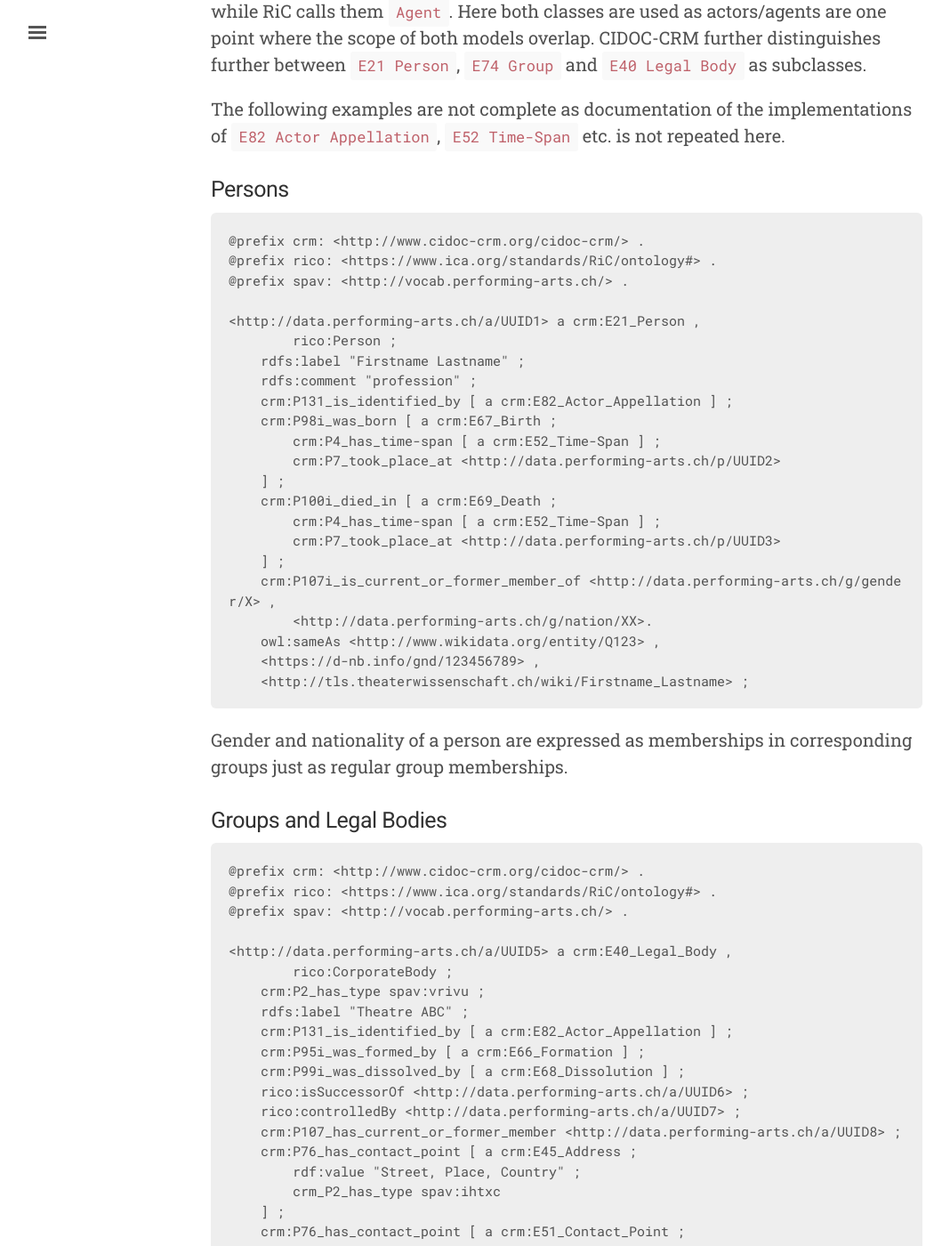
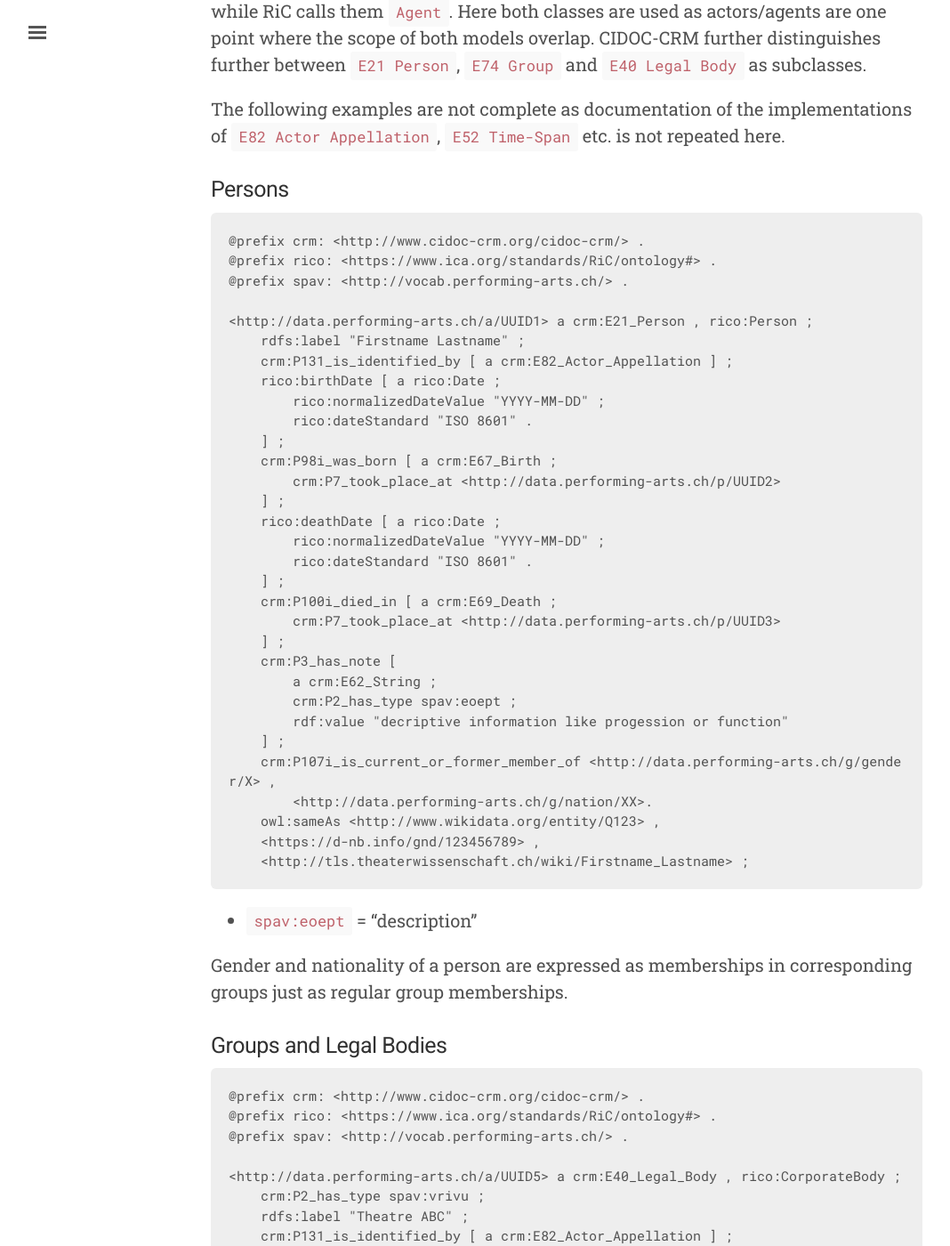
Before and after one commit to sapa/spa-specifications, a Jekyll site: the page built from actors.md, in a window 1280 px wide and 1400 px high, scrolled down 255 px. Shown: the whole window at 89% size, without its empty margins (3-1071 px from the left). Built offline with Jekyll 4.4.1, drawn with Linux system fonts in a browser that asks for light colours; some of the changed text lies outside the part shown.

Commit message:
dates of persons, groups and venues changed to RiC

````diff
--- a/actors.md
+++ b/actors.md
@@ -14,25 +14,36 @@ The following examples are not complete as documentation of the implementations
 @prefix rico: <https://www.ica.org/standards/RiC/ontology#> .
 @prefix spav: <http://vocab.performing-arts.ch/> .
 
-<http://data.performing-arts.ch/a/UUID1> a crm:E21_Person ,
-	rico:Person ;
+<http://data.performing-arts.ch/a/UUID1> a crm:E21_Person , rico:Person ;
     rdfs:label "Firstname Lastname" ;
-    rdfs:comment "profession" ;
     crm:P131_is_identified_by [ a crm:E82_Actor_Appellation ] ;
+    rico:birthDate [ a rico:Date ;
+        rico:normalizedDateValue "YYYY-MM-DD" ;
+        rico:dateStandard "ISO 8601" .
+    ] ;
     crm:P98i_was_born [ a crm:E67_Birth ;
-        crm:P4_has_time-span [ a crm:E52_Time-Span ] ;
         crm:P7_took_place_at <http://data.performing-arts.ch/p/UUID2>
     ] ;
+    rico:deathDate [ a rico:Date ;
+        rico:normalizedDateValue "YYYY-MM-DD" ;
+        rico:dateStandard "ISO 8601" .
+    ] ;
     crm:P100i_died_in [ a crm:E69_Death ;
-        crm:P4_has_time-span [ a crm:E52_Time-Span ] ;
         crm:P7_took_place_at <http://data.performing-arts.ch/p/UUID3>
     ] ;
+    crm:P3_has_note [
+        a crm:E62_String ;
+        crm:P2_has_type spav:eoept ;
+        rdf:value "decriptive information like progession or function"
+    ] ;
     crm:P107i_is_current_or_former_member_of <http://data.performing-arts.ch/g/gender/X> ,
-    	<http://data.performing-arts.ch/g/nation/XX>.
+        <http://data.performing-arts.ch/g/nation/XX>.
     owl:sameAs <http://www.wikidata.org/entity/Q123> ,
     <https://d-nb.info/gnd/123456789> ,
     <http://tls.theaterwissenschaft.ch/wiki/Firstname_Lastname> ;
 ```
+
+* `spav:eoept` = "description"
 
 Gender and nationality of a person are expressed as memberships in corresponding groups just as regular group memberships.
 
@@ -43,13 +54,19 @@ Gender and nationality of a person are expressed as memberships in corresponding
 @prefix rico: <https://www.ica.org/standards/RiC/ontology#> .
 @prefix spav: <http://vocab.performing-arts.ch/> .
 
-<http://data.performing-arts.ch/a/UUID5> a crm:E40_Legal_Body ,
-	rico:CorporateBody ;
+<http://data.performing-arts.ch/a/UUID5> a crm:E40_Legal_Body , rico:CorporateBody ;
     crm:P2_has_type spav:vrivu ;
     rdfs:label "Theatre ABC" ;
     crm:P131_is_identified_by [ a crm:E82_Actor_Appellation ] ;
-    crm:P95i_was_formed_by [ a crm:E66_Formation ] ;
-    crm:P99i_was_dissolved_by [ a crm:E68_Dissolution ] ;
+    crm:P131_is_identified_by [ a crm:E41_Appellation ] ;
+    rico:hasBeginningDate [ a rico:Date ;
+        rico:normalizedDateValue "1980" ;
+        rico:dateStandard "ISO 8601" .
+    ] ;
+    rico:hasEndDate [ a rico:Date ;
+        rico:normalizedDateValue "1999" ;
+        rico:dateStandard "ISO 8601" .
+    ] ;
     rico:isSuccessorOf <http://data.performing-arts.ch/a/UUID6> ;
     rico:controlledBy <http://data.performing-arts.ch/a/UUID7> ;
     crm:P107_has_current_or_former_member <http://data.performing-arts.ch/a/UUID8> ;
@@ -75,18 +92,17 @@ Gender and nationality of a person are expressed as memberships in corresponding
     ].
 
 [
-	a frbroo:F51_Pursuit ;
-	crm:P14_carried_out_by <http://data.performing-arts.ch/a/UUID5> ;
-	frbroo:R59_had_typical_subject spav:mneyg.
+    a frbroo:F51_Pursuit ;
+    crm:P14_carried_out_by <http://data.performing-arts.ch/a/UUID5> ;
+    frbroo:R59_had_typical_subject spav:mneyg.
 ]
-
 ```
 
-* `spav:vrivu`= "artistic professional producer with own venue"
-* `spav:mneyg`= "spoken theatre"
-* `spav:ihtxc`= "address"
-* `spav:ihctx`= "website"
-* `spav:mujfv`= "management"
+* `spav:vrivu` = "artistic professional producer with own venue"
+* `spav:mneyg` = "spoken theatre"
+* `spav:ihtxc` = "address"
+* `spav:ihctx` = "website"
+* `spav:mujfv` = "management"
 
 A focus of a group on one or more genres is expressed as a `frbroo:F51_Pursuit`.
 
--- a/venues.md
+++ b/venues.md
@@ -16,9 +16,8 @@ Venues can contain each other in that sense that a building can contain one or m
 <http://data.performing-arts.ch/o/UUID1> a crm:E22_Man-Made_Object, rico:Thing ;
     rdfs:label "Kaserne Basel" ;
     crm:P2_has_type spav:dwmkn ;
-    crm:P102_has_title [
-    	a crm:E35_Title ;
-    	rdf:value "Kaserne Basel" .
+    crm:P102_has_title [ a crm:E35_Title ;
+        rdf:value "Kaserne Basel" .
     ] ;
     crm:P156_occupies [ a crm:P53_Place ;
         crm:P168_place_is_defined_by [ a crm:E94_Space_Primitive ] ;
@@ -27,17 +26,13 @@ Venues can contain each other in that sense that a building can contain one or m
         crm:P89_falls_within <http://data.performing-arts.ch/p/UUID2>
     ] ;
     crm:P46_is_composed_of <http://data.performing-arts.ch/o/UUID3> ;
-    crm:P108i_was_produced_by [ a crm:E12_Production ;
-    	crm:P4_has_time-span [ a crm:E52_Time-Span ;
-    		rdfs:label "1980" ;
-        	crm:P82a_begin_of_the_begin "1980-01-01"^^xsd:date .
-    	]
+    rico:hasBeginningDate [ a rico:Date ;
+        rico:normalizedDateValue "1980" ;
+        rico:dateStandard "ISO 8601" .
     ] ;
-    crm:P13i_was_destroyed_by [ a crm:E6_Destruction ;
-    	crm:P4_has_time-span [ a crm:E52_Time-Span ;
-    		rdfs:label "2100" ;
-        	crm:P82b_end_of_the_end "2100-12-31"^^xsd:date .
-    	]
+    rico:hasEndDate [ a rico:Date ;
+        rico:normalizedDateValue "1999" ;
+        rico:dateStandard "ISO 8601" .
     ] .
 
 <http://data.performing-arts.ch/a/UUID4> a crm:E40_Legal_Body, rico:CorporateBody ;
````
